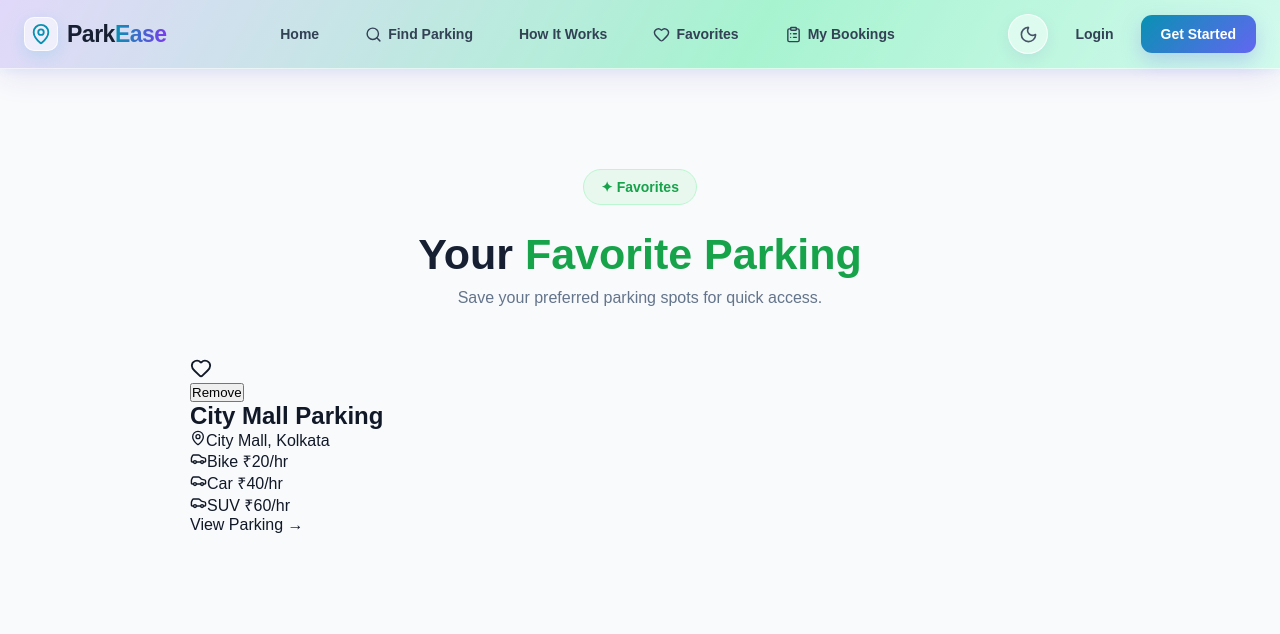
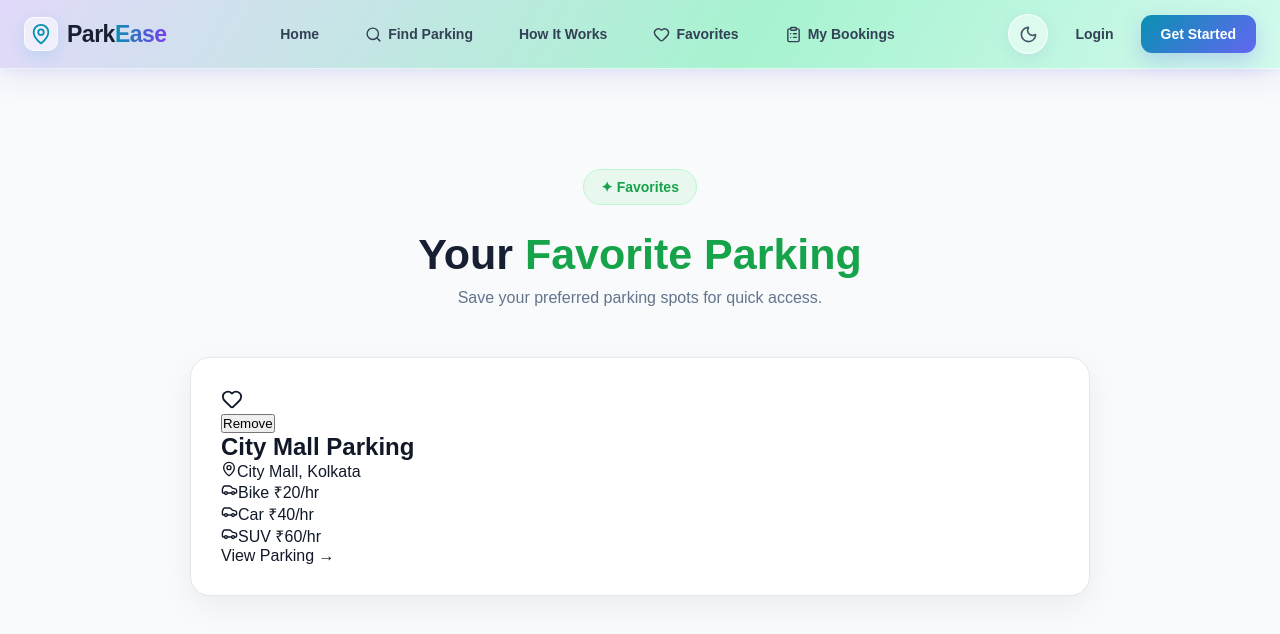
Before and after one commit to dibeyendu-dev/smart-parking-system, a React (Vite) app: page /favorites in a window 1280 px wide. Shown: the top 634 px of the page. Built offline with nearby package versions, Linux system fonts and the light colour scheme.

Commit message:
Favourite CSS part 7 added

```diff
--- a/src/css/Favorites.css
+++ b/src/css/Favorites.css
@@ -39,3 +39,11 @@
     max-width: 900px;
     margin: 0 auto;
 }
+/* Favorite Card */
+.favorite-card {
+    padding: 30px;
+    background: #ffffff;
+    border: 1px solid #e2e8f0;
+    border-radius: 20px;
+    box-shadow: 0 10px 30px rgba(0, 0, 0, 0.06);
+}
```
